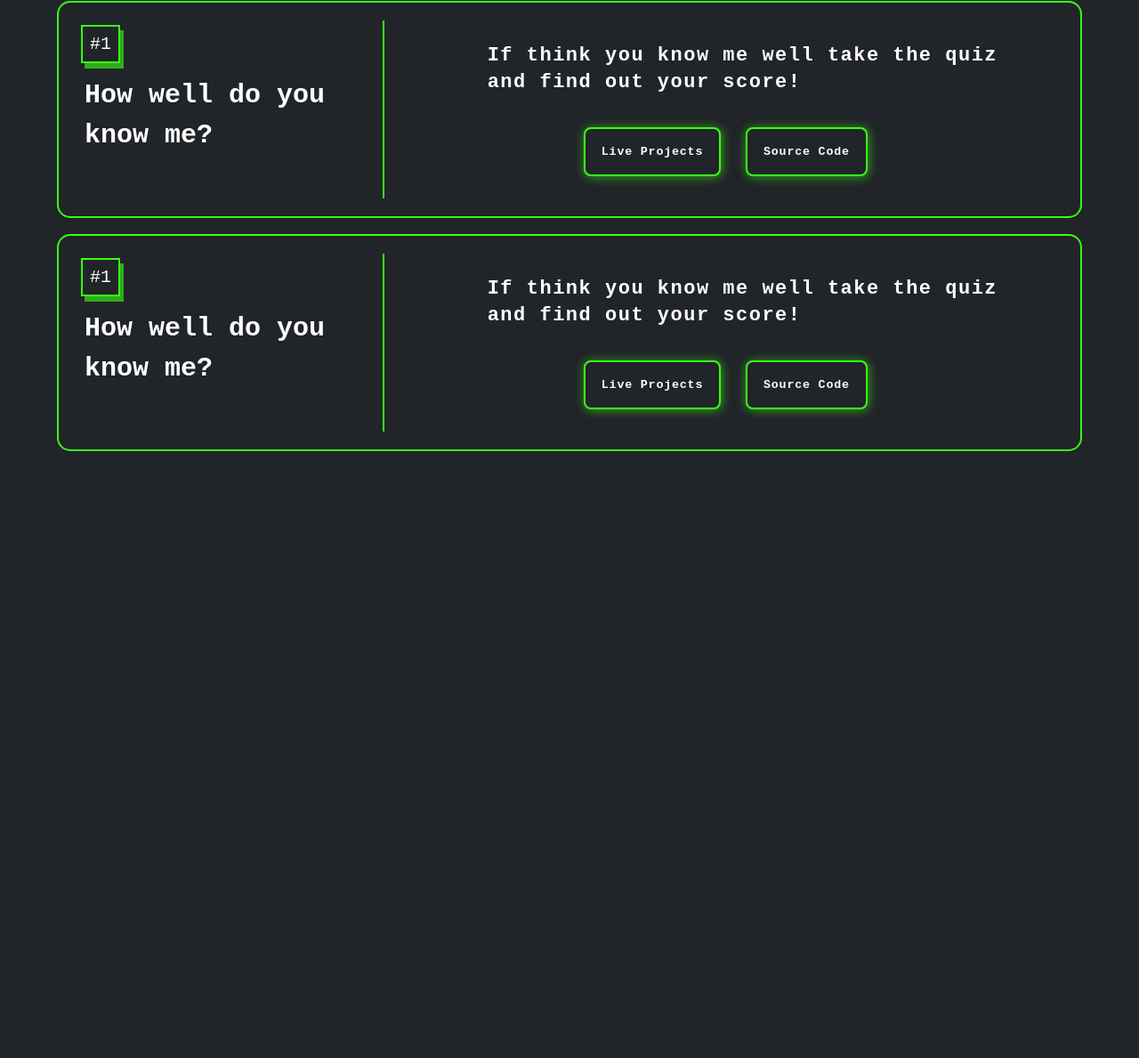
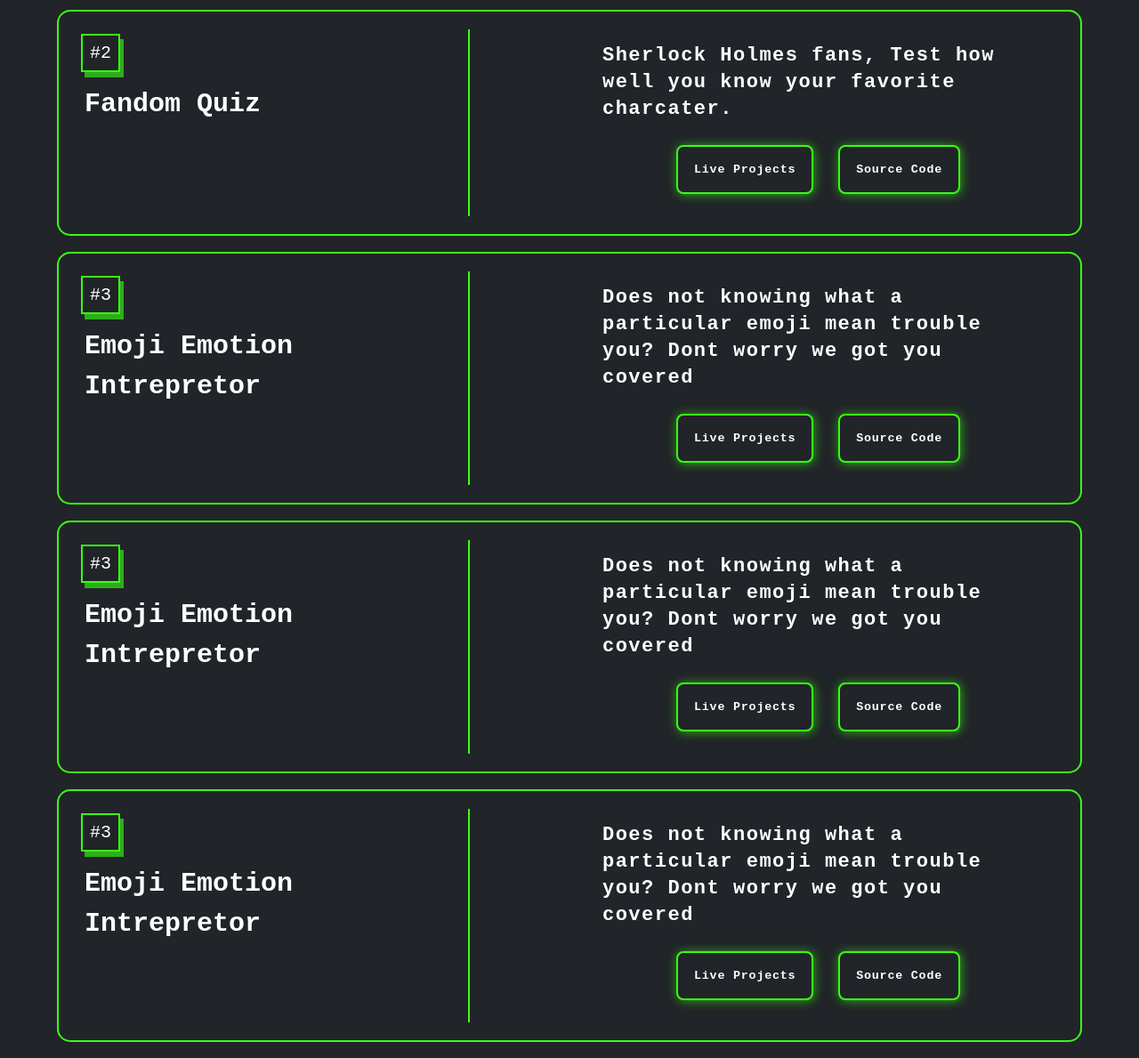
Before and after one commit to Bibin-Antony/bibinAntony-Protfolio, a plain HTML site: page project.html in a window 1280 px wide. Shown: the part 324-1513 px from the top of the page at 89% size. Before the commit the page ends 849 px from the top, so only its background shows below. Drawn offline with Linux system fonts and the light colour scheme.

Commit message:
update : index.html

```diff
--- a/project.html
+++ b/project.html
@@ -31,33 +31,64 @@
 
         <div class="container-holder">
             <div class="container-left">
-                <span>#1</span>
-                <h2>How well do you know me?</h2>
+                <span>#2</span>
+                <h2>Fandom Quiz</h2>
             </div>
             <div class="container-right">
-                <h4>If think you know me well
-                    take the quiz and find out your score!</h4>
+                <h4>Sherlock Holmes fans, Test how well you know your favorite charcater.</h4>
                 <span>
-                    <center><a href=""><button>Live Projects</button></a>
-                    <a href=""><button>Source Code</button></a></center>
+                    <center><a href="https://replit.com/@bibinAntony/fandomquiz?embed=1&output=1#index.js"><button>Live Projects</button></a>
+                    <a href="https://github.com/Bibin-Antony/fandomquiz"><button>Source Code</button></a></center>
                 </span>
             </div>
         </div>
 
         <div class="container-holder">
             <div class="container-left">
-                <span>#1</span>
-                <h2>How well do you know me?</h2>
+                <span>#3</span>
+                <h2>Emoji Emotion Intrepretor</h2>
             </div>
             <div class="container-right">
-                <h4>If think you know me well
-                    take the quiz and find out your score!</h4>
+                <h4>Does not knowing what a particular emoji mean trouble you?
+                    Dont worry we got you covered
+                </h4>
                 <span>
-                    <center><a href=""><button>Live Projects</button></a>
-                    <a href=""><button>Source Code</button></a></center>
+                    <center><a href="2pnpx.csb.app/"><button>Live Projects</button></a>
+                    <a href="https://github.com/Bibin-Antony/emoji-emotion-intrepretor"><button>Source Code</button></a></center>
                 </span>
             </div>
         </div>
+        <div class="container-holder">
+            <div class="container-left">
+                <span>#3</span>
+                <h2>Emoji Emotion Intrepretor</h2>
+            </div>
+            <div class="container-right">
+                <h4>Does not knowing what a particular emoji mean trouble you?
+                    Dont worry we got you covered
+                </h4>
+                <span>
+                    <center><a href="2pnpx.csb.app/"><button>Live Projects</button></a>
+                    <a href="https://github.com/Bibin-Antony/emoji-emotion-intrepretor"><button>Source Code</button></a></center>
+                </span>
+            </div>
+        </div>
+        <div class="container-holder">
+            <div class="container-left">
+                <span>#3</span>
+                <h2>Emoji Emotion Intrepretor</h2>
+            </div>
+            <div class="container-right">
+                <h4>Does not knowing what a particular emoji mean trouble you?
+                    Dont worry we got you covered
+                </h4>
+                <span>
+                    <center><a href="2pnpx.csb.app/"><button>Live Projects</button></a>
+                    <a href="https://github.com/Bibin-Antony/emoji-emotion-intrepretor"><button>Source Code</button></a></center>
+                </span>
+            </div>
+        </div>
+
 
 
 
--- a/projectstyle.css
+++ b/projectstyle.css
@@ -21,6 +21,7 @@
 .container-left{
     border-right: 2px #37ff14 solid;
     padding: 15px 10px;
+    width: 40%;
 }
 .container-left span{
     border: 2px #39ff14 solid;
@@ -44,13 +45,12 @@
     flex-direction: column;
     justify-content: space-between;
     padding: 15px 10px;
+    width: 50%;
 }
 
 .container-right h4{
     margin: auto;
-    padding: 10px;
-    padding-left: 50px;
-    width: 85%;
+    width: 90%;
     margin-bottom: 15px;
     font-size: 22px;
     line-height: 30px;
```
